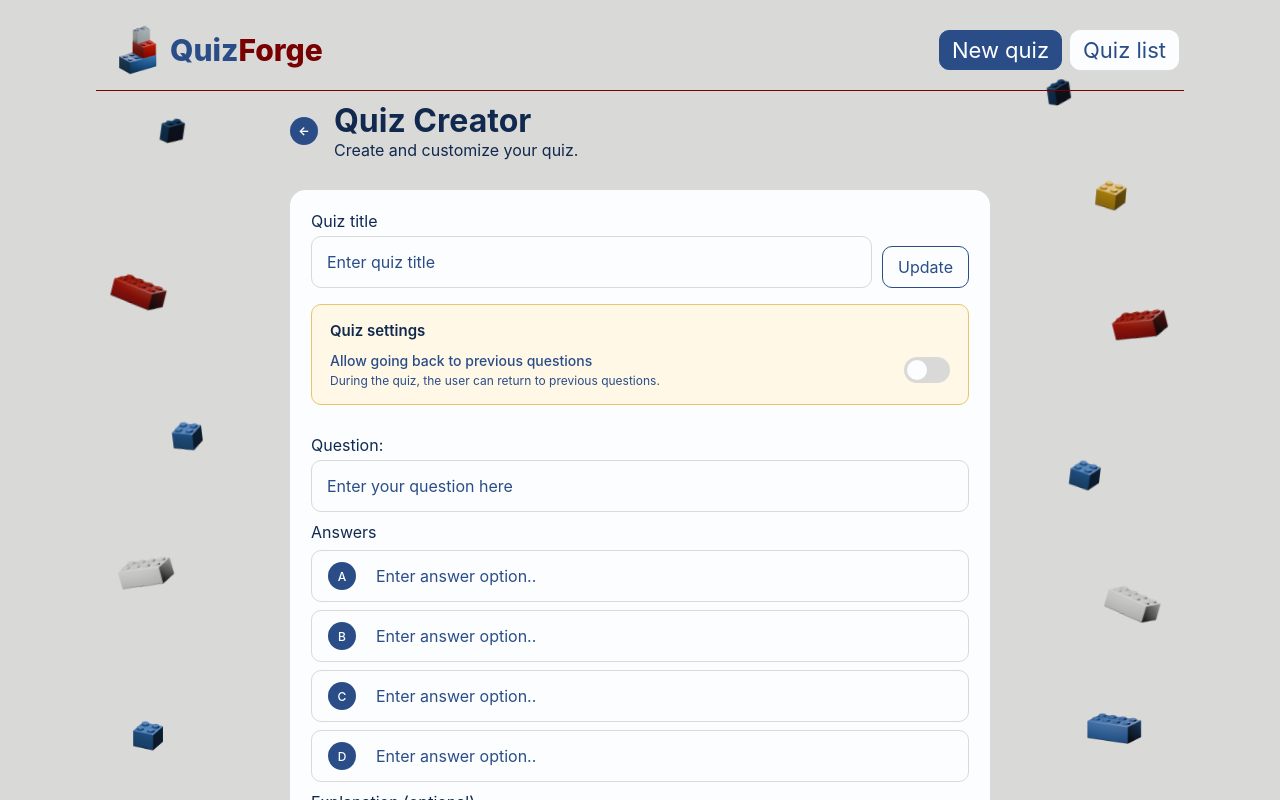
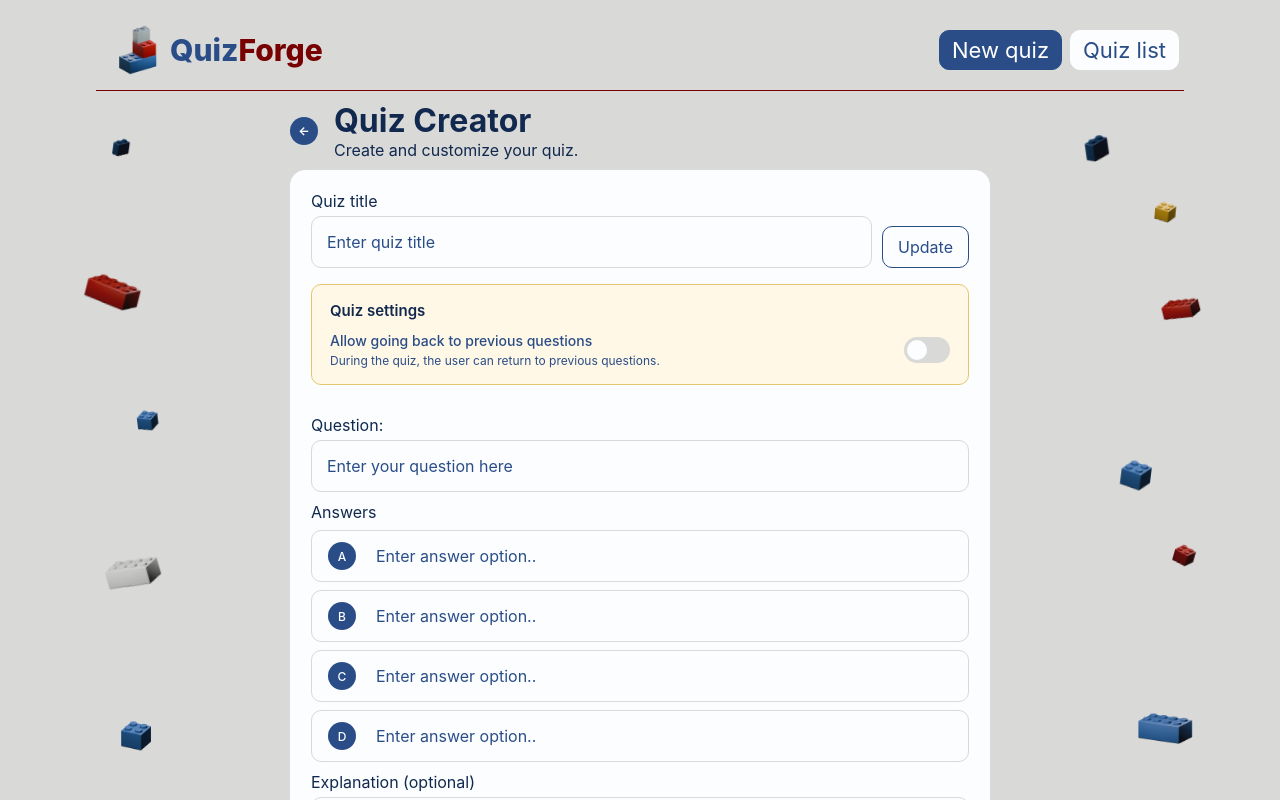
Before and after one commit to zsotern/quizforge, an Angular app in the folder client/: page /quiz/new in a window 1280 px wide. Shown: the top 800 px of the page. Built offline with nearby package versions, Linux system fonts and the light colour scheme.

Commit message:
docs: add screenshots to README

```diff
--- a/client/src/app/app.html
+++ b/client/src/app/app.html
@@ -1,18 +1,18 @@
 <div class="blocks-background">
   <!-- BAL OLDAL -->
-  <img src="/blocks/block_1x2_darker_blue.png" class="bg-block left block-left-1" alt="">
-  <img src="/blocks/block_2x4_red.png" class="bg-block left block-left-3" alt="">
-  <img src="/blocks/block_2x2_blue.png" class="bg-block left block-left-4" alt="">
-  <img src="/blocks/block_2x4_grey.png" class="bg-block left block-left-5" alt="">
-  <img src="/blocks/block_2x2_blue.png" class="bg-block left block-left-6" alt="">
+  <img src="/blocks/block_1x2_darker_blue.png" class="bg-block left block-left-1 block-size-3" alt="">
+  <img src="/blocks/block_2x4_red.png" class="bg-block left block-left-3 block-size-2" alt="">
+  <img src="/blocks/block_2x2_blue.png" class="bg-block left block-left-4 block-size-3" alt="">
+  <img src="/blocks/block_2x4_grey.png" class="bg-block left block-left-5 block-size-1" alt="">
+  <img src="/blocks/block_2x2_blue.png" class="bg-block left block-left-6 block-size-2" alt="">
 
   <!-- JOBB OLDAL -->
-  <img src="/blocks/block_1x2_darker_blue.png" class="bg-block right block-right-1" alt="">
-  <img src="/blocks/block_2x2_orange.png" class="bg-block right block-right-2" alt="">
-  <img src="/blocks/block_2x4_red.png" class="bg-block right block-right-3" alt="">
-  <img src="/blocks/block_2x2_blue.png" class="bg-block right block-right-4" alt="">
-  <img src="/blocks/block_2x4_grey.png" class="bg-block right block-right-5" alt="">
-  <img src="/blocks/block_2x4_blue.png" class="bg-block right block-right-6" alt="">
+  <img src="/blocks/block_1x2_darker_blue.png" class="bg-block right block-right-1 block-size-1" alt="">
+  <img src="/blocks/block_2x2_orange.png" class="bg-block right block-right-2 block-size-3" alt="">
+  <img src="/blocks/block_2x4_red.png" class="bg-block right block-right-3 block-size-3" alt="">
+  <img src="/blocks/block_2x2_blue.png" class="bg-block right block-right-4 block-size-2" alt="">
+  <img src="/blocks/block_2x2_red.png" class="bg-block right block-right-5 block-size-3" alt="">
+  <img src="/blocks/block_2x4_blue.png" class="bg-block right block-right-6 block-size-2" alt="">
 </div>
 <app-navbar></app-navbar>
 <router-outlet></router-outlet>
--- a/client/src/app/app.scss
+++ b/client/src/app/app.scss
@@ -23,9 +23,20 @@ app-navbar {
   object-fit: contain;
   user-select: none;
   opacity: 0.95;
-  width: 150px;
   pointer-events: none;
   animation: floatBlock 7s ease-in-out infinite;
+}
+
+.block-size-1{
+  width: 250px;
+}
+
+.block-size-2{
+  width: 230px;
+}
+
+.block-size-3{
+  width: 200px;
 }
 
 @keyframes floatBlock {
@@ -54,34 +65,32 @@ app-navbar {
   animation-duration: 8s;
 }
 
-/* =========================
-   BAL OLDAL
-   ========================= */
+/* BAl OLDAL */
 
 .block-left-1 {
-  top: 10%;
-  left: 10%;
+  top: 14%;
+  left: 7%;
 
   transform: rotate(8deg);
 }
 
 .block-left-3 {
   top: 30%;
-  left: 7%;
+  left: 5%;
 
   transform: rotate(14deg);
 }
 
 .block-left-4 {
   top: 48%;
-  left: 11%;
+  left: 9%;
 
   transform: rotate(-7deg);
 }
 
 .block-left-5 {
   top: 65%;
-  left: 7.5%;
+  left: 6.5%;
 
   transform: rotate(-16deg);
 }
@@ -89,61 +98,67 @@ app-navbar {
 .block-left-6 {
   width: 170px;
   bottom: 2%;
-  left: 8%;
+  left: 7%;
 
   transform: rotate(0deg);
 }
 
 
-/* =========================
-   JOBB OLDAL
-   ========================= */
+/* JOBB OLDAL */
 
 .block-right-1 {
-  top: 5%;
-  right: 13%;
+  top: 12%;
+  right: 10%;
 
   transform: rotate(-8deg);
 }
 
 .block-right-2 {
-  top: 18%;
-  right: 9%;
+  top: 22%;
+  right: 6%;
 
   transform: rotate(5deg);
 }
 
 .block-right-3 {
   top: 34%;
-  right: 7%;
+  right: 5%;
 
   transform: rotate(-14deg);
 }
 
 .block-right-4 {
   top: 53%;
-  right: 11%;
+  right: 7%;
 
   transform: rotate(7deg);
 }
 
 .block-right-5 {
-  top: 69%;
-  right: 7.5%;
+  top: 65%;
+  right: 4.5%;
 
   transform: rotate(16deg);
 }
 
 .block-right-6 {
   bottom: 3%;
-  right: 9%;
+  right: 5%;
 
   transform: rotate(0deg);
 }
 
 @media (max-width: 1585px) {
-  .bg-block{
+  .block-size-1{
     width: 100px;
+  }
+
+  .block-size-2{
+    width: 100px;
+  }
+
+  .block-size-3{
+    width: 70px;
   }
 }
 
--- a/client/src/app/features/quiz/pages/quiz-creator/quiz-creator.component.scss
+++ b/client/src/app/features/quiz/pages/quiz-creator/quiz-creator.component.scss
@@ -122,7 +122,6 @@
     "sidebar editor";
 
   column-gap: 30px;
-  row-gap: 15px;
 
   justify-content: center;
 
@@ -140,8 +139,6 @@
     "editor";
 
   justify-content: center;
-
-  row-gap: 20px;
 }
 
 .creator-header {
--- a/client/src/app/features/quiz/pages/quiz-result/quiz-result.component.html
+++ b/client/src/app/features/quiz/pages/quiz-result/quiz-result.component.html
@@ -17,10 +17,10 @@
 
       <div class="info">
         <span>{{quizTitle}}</span>
-        <span class="small pd-small">Befejezve {{ getTime() }} perc alatt</span>
+        <span class="small pd-small">Finished in {{ getTime() }} seconds</span>
         <div class="info-badges">
-          <span class="small bg-green pd-small">{{getCorrectAnswerCount()}} helyes</span>
-          <span class="small bg-red pd-small">{{getWrongAnswerCount()}} hibás</span>
+          <span class="small bg-green pd-small">{{getCorrectAnswerCount()}} correct</span>
+          <span class="small bg-red pd-small">{{getWrongAnswerCount()}} incorrect</span>
         </div>
       </div>
 
@@ -33,12 +33,12 @@
 
           <div class="answers">
             <span>{{getResultSummary(qr).questionText}}</span>
-            <span class="small">Válaszod: {{getResultSummary(qr).chosenAnswerText}}</span>
+            <span class="small">Your answer: {{getResultSummary(qr).chosenAnswerText}}</span>
 
             <div class="correct-answer">
-              <span class="small">Helyes válasz: {{getResultSummary(qr).correctAnswerText}}</span>
+              <span class="small">Correct answer: {{getResultSummary(qr).correctAnswerText}}</span>
               @if(getResultSummary(qr).explanation){
-                <span class="small">Indoklás: {{getResultSummary(qr).explanation}}</span>
+                <span class="small">Explanation: {{getResultSummary(qr).explanation}}</span>
               }
             </div>
 
@@ -48,9 +48,9 @@
             <span>{{getResultSummary(qr).questionText}}</span>
 
             <div class="anwers">
-              <span class="small">Helyes válasz: {{getResultSummary(qr).correctAnswerText}}</span>
+              <span class="small">Correct answer: {{getResultSummary(qr).correctAnswerText}}</span>
               @if(getResultSummary(qr).explanation){
-                <span class="small">Indoklás: {{getResultSummary(qr).explanation}}</span>
+                <span class="small">Explanation: {{getResultSummary(qr).explanation}}</span>
               }
             </div>
 
```
Also changed, not shown: 5 other files (tests, documents, lock files or other folders).
